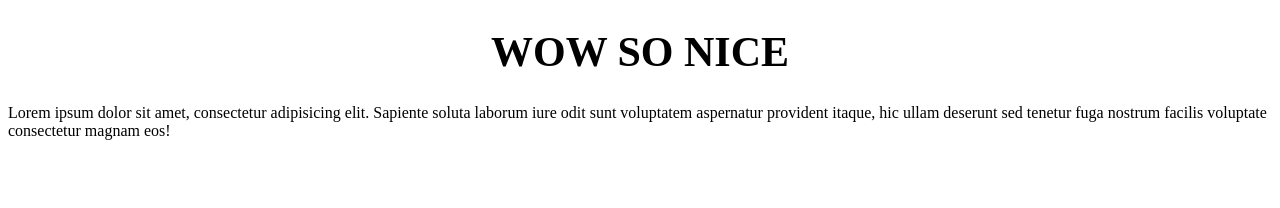
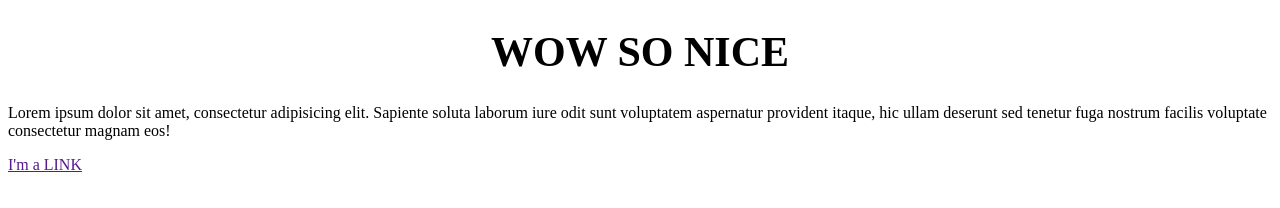
Before and after one commit to EstherEdell/classPractice, a plain HTML site: page index.html in a window 1280 px wide. Drawn offline with Linux system fonts and the light colour scheme.

Commit message:
next commit

```diff
--- a/index.html
+++ b/index.html
@@ -9,5 +9,6 @@
 <body>
     <h1>WOW SO NICE</h1>
     <p>Lorem ipsum dolor sit amet, consectetur adipisicing elit. Sapiente soluta laborum iure odit sunt voluptatem aspernatur provident itaque, hic ullam deserunt sed tenetur fuga nostrum facilis voluptate consectetur magnam eos!</p>
+    <a href="">I'm a LINK</a>
 </body>
 </html>
```
Also changed, not shown: 1 other file.
